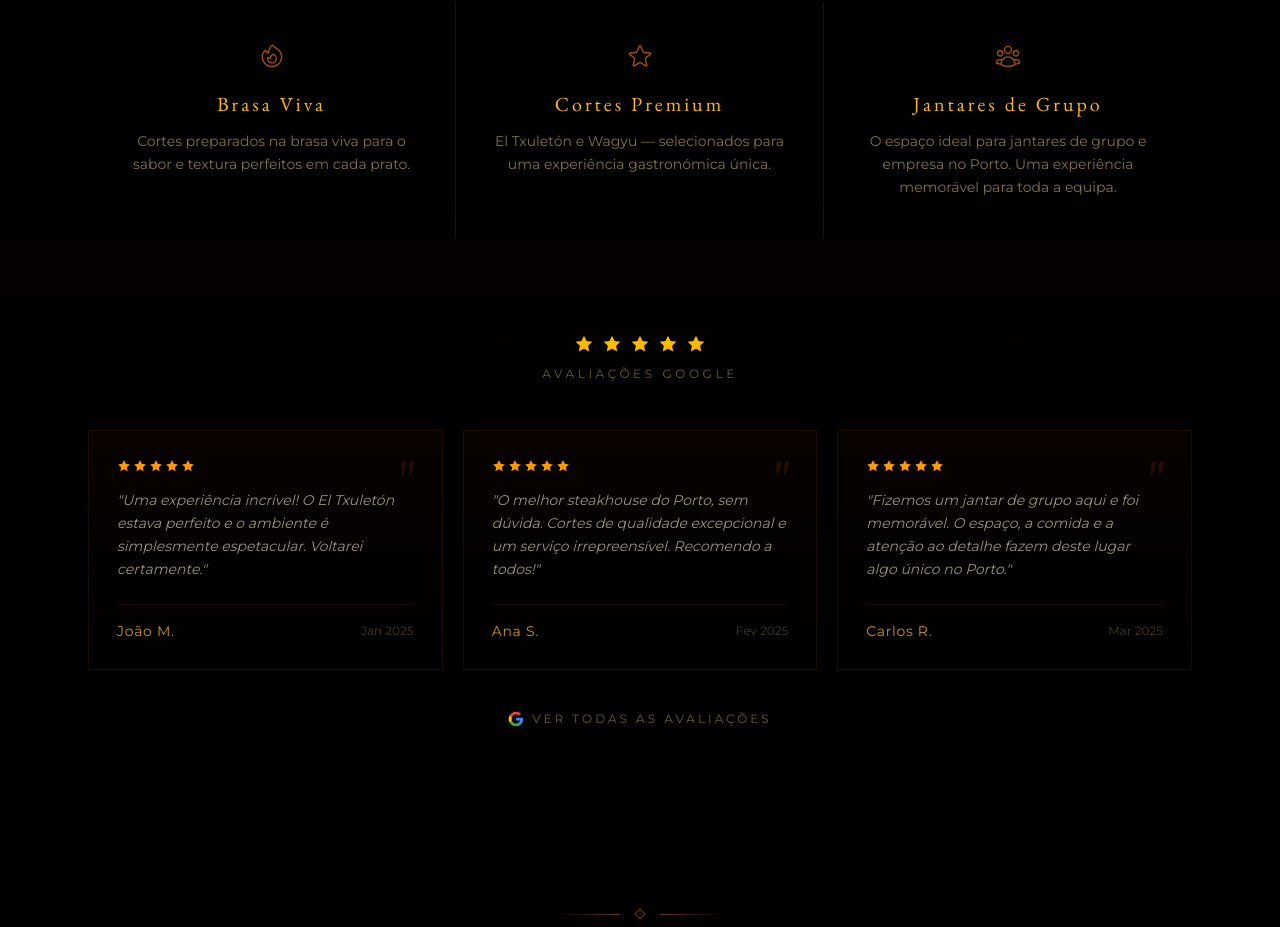
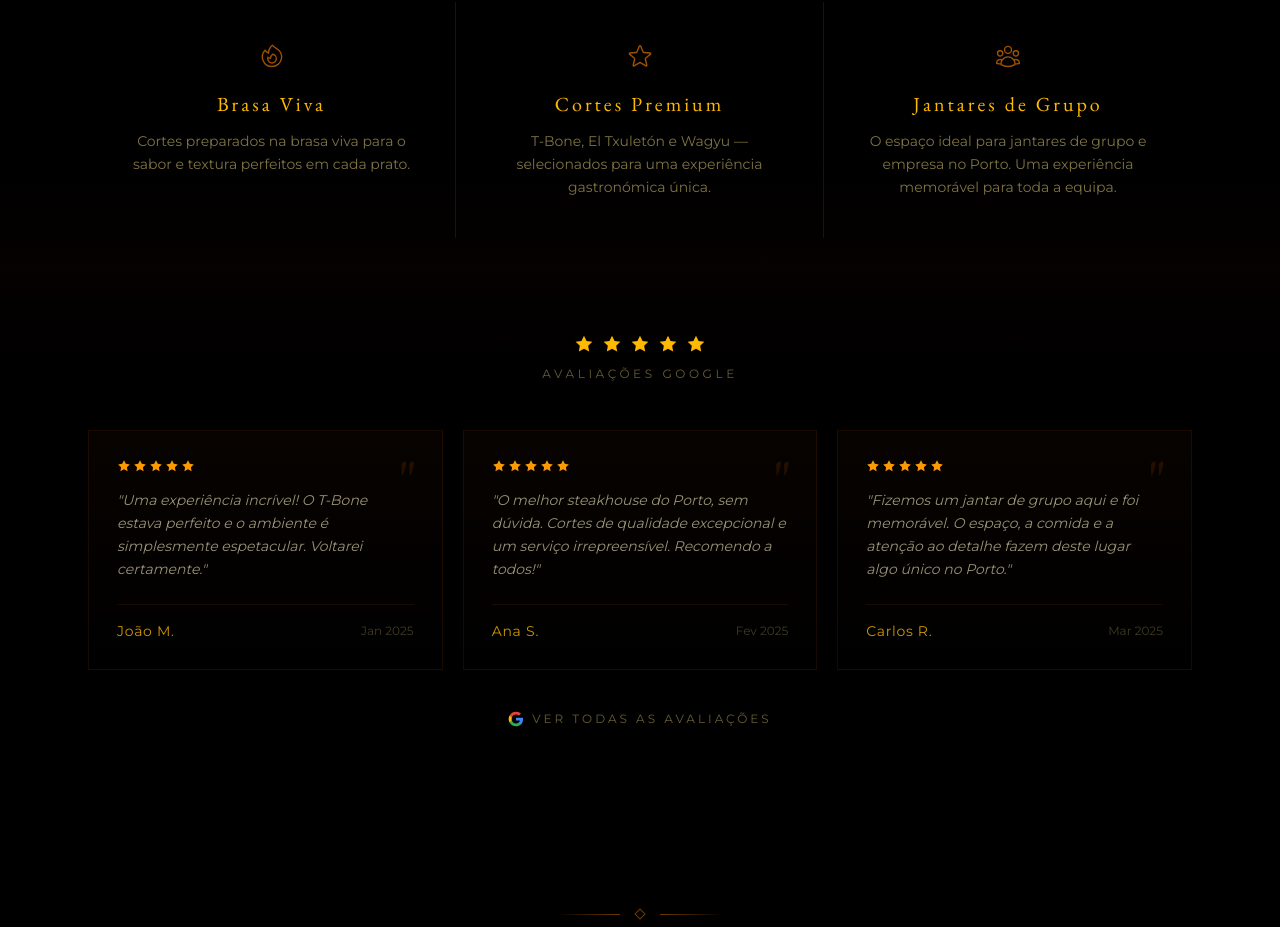
Before and after one commit to merebasmb-sketch/100cerimonias-website, a React (Vite) app: page / in a window 1280 px wide. Shown: the part 3917-4844 px from the top of the page. Built offline with nearby package versions, Linux system fonts and the light colour scheme.

Commit message:
Re-add T-Bone and Ribeye to menu

```diff
--- a/src/web/pages/index.tsx
+++ b/src/web/pages/index.tsx
@@ -173,7 +173,8 @@
     { name: "Vazia Black Angus", nameEn: "Black Angus Sirloin", description: "Tenro e suculento!", descriptionEn: "Tender and juicy!", price: "34", prices: [{ label: "250g | 1 Pax", labelEn: "250g | 1 Pax", price: "34" }, { label: "500g | 1-2 Pax", labelEn: "500g | 1-2 Pax", price: "66" }] },
     { name: "Costeleta Vazia Baixa", nameEn: "Low Rib Sirloin", description: "500g | 1-2 Pax | 31 dias de maturação", descriptionEn: "500g | 1-2 Pax | 31-day aged", price: "59" },
     { name: "El Txuletón", nameEn: "El Txuletón", description: "1kg | 2-3 Pax | 31 dias de maturação", descriptionEn: "1kg | 2-3 Pax | 31-day aged", price: "85" },
-
+    { name: "T-Bone", nameEn: "T-Bone", description: "1kg | 2-3 Pax | Vazia e lombo com osso | 31 dias de maturação", descriptionEn: "1kg | 2-3 Pax | Sirloin and tenderloin with bone | 31 days aged", price: "86" },
+    { name: "Ribeye", nameEn: "Ribeye", description: "500g | 1-2 Pax | Carne maturada premium", descriptionEn: "500g | 1-2 Pax | Premium aged beef", price: "68" },
     { name: "Wagyu", description: "300g | 1-2 Pax | A melhor experiência", descriptionEn: "300g | 1-2 Pax | The best experience", price: "85" },
   ],
   acompanhamentos: [
@@ -1487,8 +1488,8 @@
                 ),
                 title: lang === "pt" ? "Cortes Premium" : "Premium Cuts",
                 text: lang === "pt"
-                  ? "El Txuletón e Wagyu — selecionados para uma experiência gastronómica única."
-                  : "El Txuletón and Wagyu — selected for a unique gastronomic experience.",
+                  ? "T-Bone, El Txuletón e Wagyu — selecionados para uma experiência gastronómica única."
+                  : "T-Bone, El Txuletón and Wagyu — selected for a unique gastronomic experience.",
               },
               {
                 icon: (
@@ -1531,7 +1532,7 @@
             {/* Cards avaliações */}
             <div className="grid md:grid-cols-3 gap-5">
               {[
-                { name: "João M.", text: lang === "pt" ? "Uma experiência incrível! O El Txuletón estava perfeito e o ambiente é simplesmente espetacular. Voltarei certamente." : "An incredible experience! The El Txuletón was perfect and the atmosphere is simply spectacular. I will definitely return.", date: "Jan 2025" },
+                { name: "João M.", text: lang === "pt" ? "Uma experiência incrível! O T-Bone estava perfeito e o ambiente é simplesmente espetacular. Voltarei certamente." : "An incredible experience! The T-Bone was perfect and the atmosphere is simply spectacular. I will definitely return.", date: "Jan 2025" },
                 { name: "Ana S.", text: lang === "pt" ? "O melhor steakhouse do Porto, sem dúvida. Cortes de qualidade excepcional e um serviço irrepreensível. Recomendo a todos!" : "The best steakhouse in Porto, without a doubt. Exceptional quality cuts and impeccable service. I recommend to everyone!", date: "Fev 2025" },
                 { name: "Carlos R.", text: lang === "pt" ? "Fizemos um jantar de grupo aqui e foi memorável. O espaço, a comida e a atenção ao detalhe fazem deste lugar algo único no Porto." : "We had a group dinner here and it was memorable. The space, food and attention to detail make this place unique in Porto.", date: "Mar 2025" },
               ].map((review, i) => (
```
